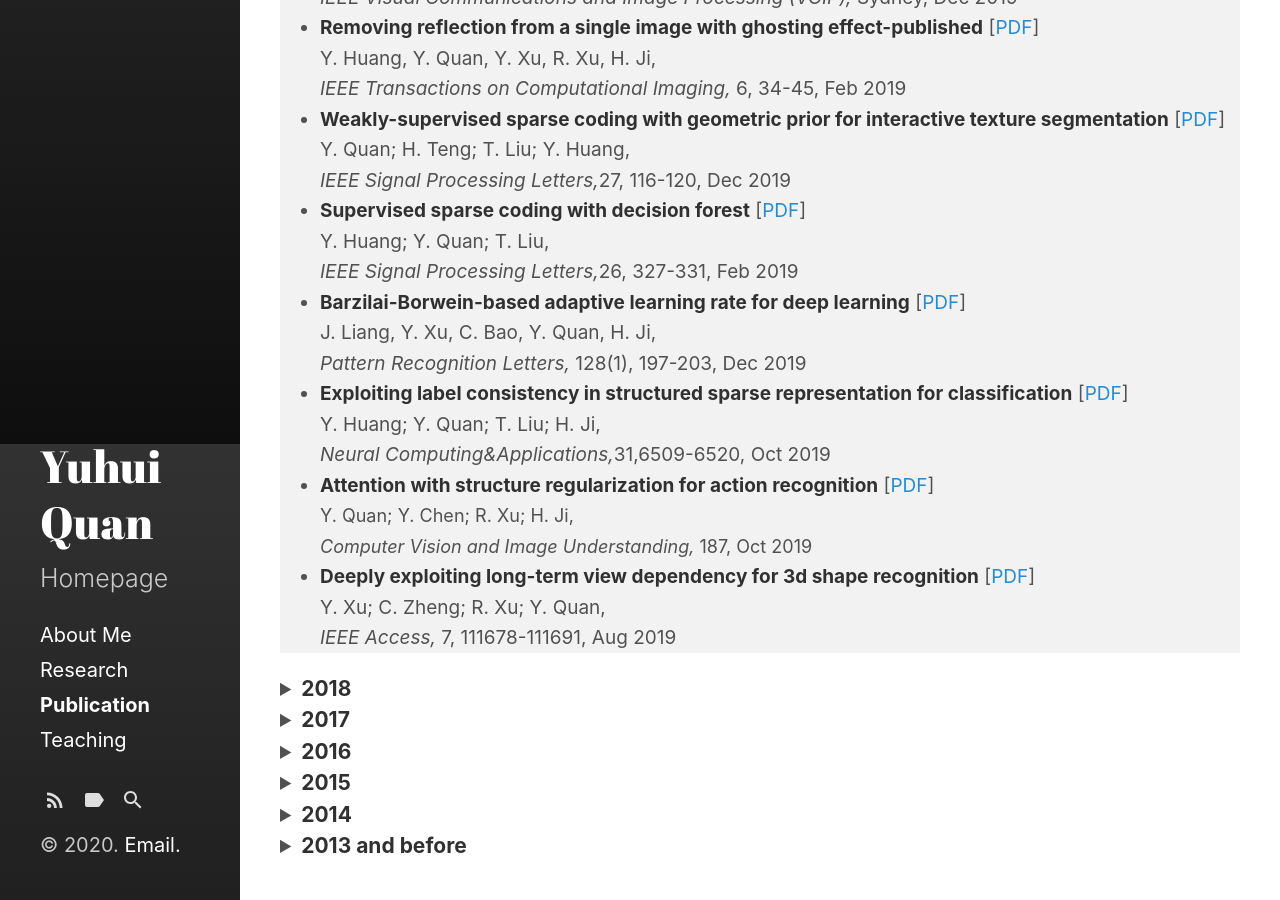
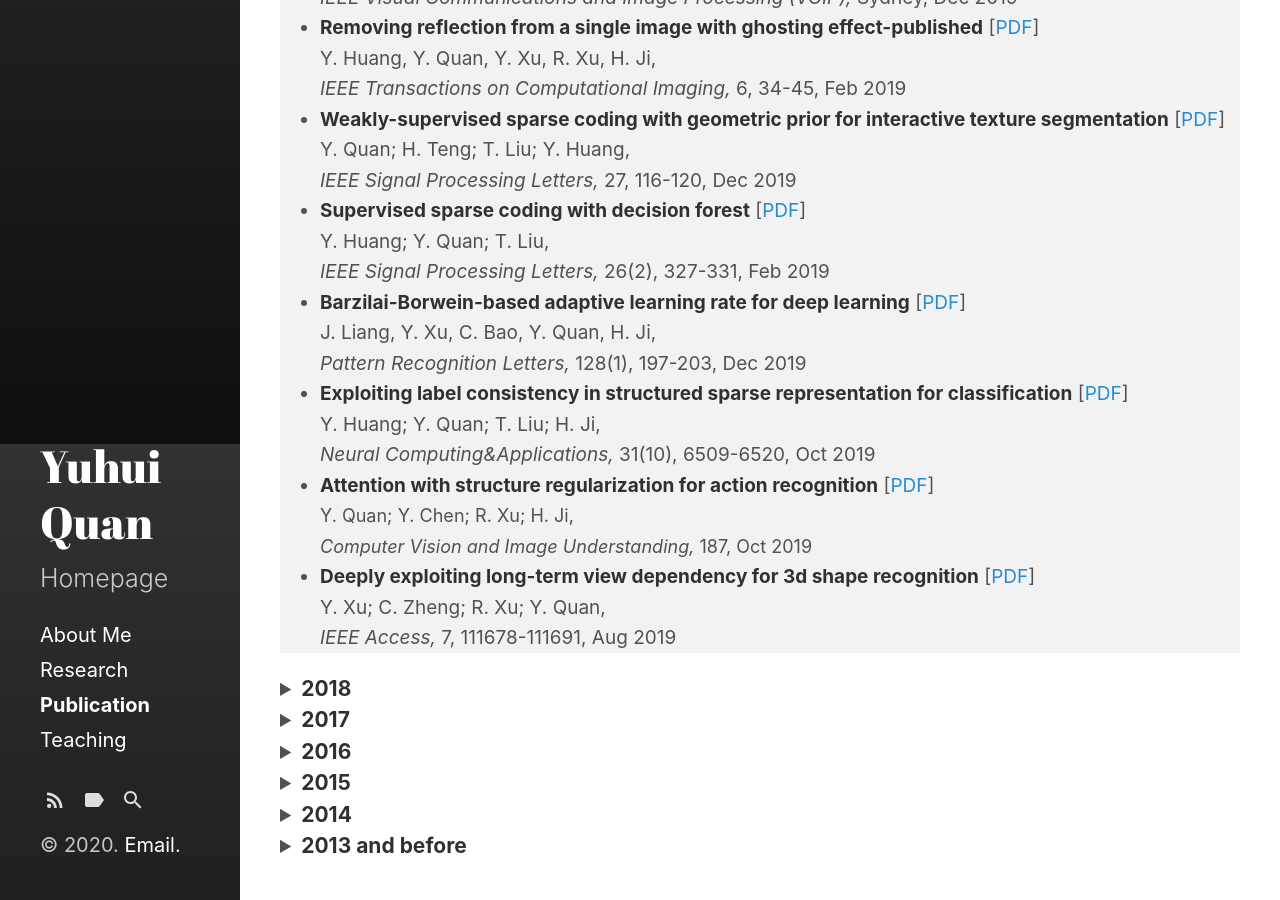
Before and after one commit to Dofboom/Dofboom.github.io, a Jekyll site: the page built from category/c.md, in a window 1280 px wide and 900 px high, scrolled down 456 px. Built offline with Jekyll 4.4.1, drawn with Linux system fonts in a browser that asks for light colours.

Commit message:
Update c.md

```diff
--- a/category/c.md
+++ b/category/c.md
@@ -17,31 +17,31 @@ title: Publication
 <ul style="background-color: #f2f2f2;">
 <li><span style="font-size: 95%;"><strong>Deep learning for seeing through window with raindrops</strong> [<a href="https://github.com/Dofboom/Dofboom.github.io/raw/master/papers/2019/Deep%20Learning%20for%20Seeing%20ThroughWindowWith%20Raindrops.pdf" download="CSDN">PDF</a>]</span><br />
 <span style="font-size: 95%;"> Y. Quan; S. Deng; Y. Chen; H. Ji,<br />
- <em> IEEE International Conference on Computer Vision (ICCV),</em>Seoul, Oct 2019</span></li>
+ <em> IEEE International Conference on Computer Vision (ICCV), </em>Seoul, Oct 2019</span></li>
 <li><span style="font-size: 95%;"><strong>Multi-view rank pooling for 3D object recognition</strong> [<a href="https://github.com/Dofboom/Dofboom.github.io/raw/master/papers/2019/Multi-view%20Rank%20Pooling%20for%203D%20Object%20Recognition.pdf" download="github2">PDF</a>]</span><br />
 <span style="font-size: 95%;"> C. Zheng, Y. Xu, R. Xu, H. Chi, Y. Quan,<br />
  <em> IEEE Visual Communications and Image Processing (VCIP), </em>Sydney, Dec 2019</span></li>
 <li><span style="font-size: 95%;"><strong>Removing reflection from a single image with ghosting effect-published</strong> [<a href="https://github.com/Dofboom/Dofboom.github.io/raw/master/papers/2019/Removing%20Reflection%20From%20a%20Single%20Image%20With%20Ghosting%20Effect-published.pdf" download="github3">PDF</a>]</span><br />
 <span style="font-size: 95%;"> Y. Huang, Y. Quan, Y. Xu, R. Xu, H. Ji,<br />
- <em> IEEE Transactions on Computational Imaging, </em> 6, 34-45, Feb 2019</span></li>
+ <em> IEEE Transactions on Computational Imaging, </em>6, 34-45, Feb 2019</span></li>
  <li><span style="font-size: 95%;"><strong>Weakly-supervised sparse coding with geometric prior for interactive texture segmentation</strong> [<a href="https://github.com/Dofboom/Dofboom.github.io/raw/master/papers/2019/Weakly-Supervised%20Sparse%20Coding%20with%20Geometric%20Prior%20for%20Interactive%20Texture%20Segmentation.pdf" download="github4">PDF</a>]</span><br />
 <span style="font-size: 95%;"> Y. Quan; H. Teng; T. Liu; Y. Huang,<br />
- <em> IEEE Signal Processing Letters,</em>27, 116-120, Dec 2019</span></li>
+ <em> IEEE Signal Processing Letters, </em>27, 116-120, Dec 2019</span></li>
  <li><span style="font-size: 95%;"><strong>Supervised sparse coding with decision forest</strong> [<a href="https://github.com/Dofboom/Dofboom.github.io/raw/master/papers/2019/Supervised%20Sparse%20Coding%20With%20Decision%20Forest.pdf" download="github5">PDF</a>]</span><br />
 <span style="font-size: 95%;"> Y. Huang; Y. Quan; T. Liu,<br />
- <em> IEEE Signal Processing Letters,</em>26, 327-331, Feb 2019</span></li>
+ <em> IEEE Signal Processing Letters, </em>26(2), 327-331, Feb 2019</span></li>
  <li><span style="font-size: 95%;"><strong>Barzilai-Borwein-based adaptive learning rate for deep learning</strong> [<a href="https://github.com/Dofboom/Dofboom.github.io/raw/master/papers/2019/Barzilai%E2%80%93Borwein-based%20adaptive%20learning%20rate%20for%20deep%20learning.pdf" download="github6">PDF</a>]</span><br />
 <span style="font-size: 95%;"> J. Liang, Y. Xu, C. Bao, Y. Quan, H. Ji,<br />
  <em> Pattern Recognition Letters, </em>128(1), 197-203, Dec 2019</span></li>
 <li><span style="font-size: 95%;"><strong>Exploiting label consistency in structured sparse representation for classification</strong> [<a href="https://github.com/Dofboom/Dofboom.github.io/raw/master/papers/2019/Exploiting%20label%20consistency%20in%20structured%20sparse%20representation%20for%20classification.pdf" download="github7">PDF</a>] </span><br />
 <span style="font-size: 95%;"> Y. Huang; Y. Quan; T. Liu; H. Ji,<br />
-<em> Neural Computing&Applications,</em>31,6509-6520, Oct 2019</span></li>
+<em> Neural Computing&Applications, </em>31(10), 6509-6520, Oct 2019</span></li>
 <li><span style="font-size: 95%;"><strong>Attention with structure regularization for action recognition</strong> [<a href="https://github.com/Dofboom/Dofboom.github.io/raw/master/papers/2019/Attention%20with%20structure%20regularization%20for%20action%20recognition.pdf" download="github8">PDF</a>]<br />
 <span style="font-size: 95%;"> Y. Quan; Y. Chen; R. Xu; H. Ji,<br />
-<em> Computer Vision and Image Understanding,</em> 187, Oct 2019</span></span></li>
+<em> Computer Vision and Image Understanding, </em>187, Oct 2019</span></span></li>
 <li><span style="font-size: 95%;"><strong>Deeply exploiting long-term view dependency for 3d shape recognition</strong> [<a href="https://github.com/Dofboom/Dofboom.github.io/raw/master/papers/2019/Deeply%20Exploiting%20Long-Term%20View%20Dependency%20for%203D%20Shape%20Recognition.pdf" download="github9">PDF</a>] </span><br />
 <span style="font-size: 95%;"> Y. Xu; C. Zheng; R. Xu; Y. Quan,<br />
-<em> IEEE Access,</em>  7,  111678-111691, Aug 2019</span></li>
+<em> IEEE Access, </em>7, 111678-111691, Aug 2019</span></li>
 </ul>
 </details>
 
@@ -64,13 +64,13 @@ title: Publication
 <ul style="background-color: #f2f2f2;">
 <li><span style="font-size: 95%;"><strong>Estimating defocus blur via rank of local patches</strong> [<a href="https://github.com/Dofboom/Dofboom.github.io/raw/master/papers/2017/Estimating%20Defocus%20Blur%20via%20Rank%20of%20Local%20Patches.pdf" download="github12">PDF</a>]<br />
 <span style="font-size: 95%;"> G. Xu; Y. Quan; H. Ji,<br />
-<em> IEEE International Conference on Computer Vision (ICCV),</em> Venice, Oct 2017</span></span></li>
+<em> IEEE International Conference on Computer Vision (ICCV), </em>Venice, Oct 2017</span></span></li>
 <li><span style="font-size: 95%;"><strong>Image-based action recognition using hint-enhanced deep neural network</strong> [<a href="https://github.com/Dofboom/Dofboom.github.io/raw/master/papers/2017/Image-based%20action%20recognition%20using%20hint-enhanced%20deep%20neural%20network.pdf" download="github13">PDF</a>] </span><br />
 <span style="font-size: 95%;"> T. Qi; Y. Xu; Y. Quan; Y. Wang; H. Ling,<br />
-<em> Neurocomputing,</em>  267,  475-488, Dec 2017</span></li>
+<em>Neurocomputing, </em>267, 475-488, Dec 2017</span></li>
 <li><span style="font-size: 95%;"><strong>Spatiotemporal lacunarity spectrum for dynamic texture classification</strong> [<a href="https://github.com/Dofboom/Dofboom.github.io/raw/master/papers/2017/Spatiotemporal%20lacunarity%20spectrum%20for%20dynamic%20texture%20classification.pdf" download="github14">PDF</a>] </span><br />
 <span style="font-size: 95%;"> Y. Quan; Y. Sun; Y. Xu,<br />
-<em> Computer Vision and Image Understanding,</em>  165,  85-96, Dec 2017</span></li>
+<em>Computer Vision and Image Understanding, </em>165, 85-96, Dec 2017</span></li>
 </ul>
 </details>
 
@@ -80,7 +80,7 @@ title: Publication
 <ul style="background-color: #f2f2f2;">
 <li><span style="font-size: 95%;"><strong>Equiangular kernel dictionary learning with applications to dynamic texture analysis</strong> [<a href="https://github.com/Dofboom/Dofboom.github.io/raw/master/papers/2016/Equiangular%20Kernel%20Dictionary%20Learning%20with%20Applications%20to%20Dynamic%20Texture%20Analysis.pdf" download="github15">PDF</a>]<br />
 <span style="font-size: 95%;">Y. Quan; C. Bao; H. Ji,<br />
-<em> IEEE Conference on Computer Vision and Pattern Recognition (CVPR),</em> 2016</span></span></li>
+<em>IEEE Conference on Computer Vision and Pattern Recognition (CVPR),</em> 2016</span></span></li>
 <li><span style="font-size: 95%;"><strong>Sparse coding for classification via discrimination ensemble</strong> [<a href="https://github.com/Dofboom/Dofboom.github.io/raw/master/papers/2016/Sparse%20Coding%20for%20Classification%20via%20Discrimination%20Ensemble.pdf" download="github16">PDF</a>]<br />
 <span style="font-size: 95%;">Y. Quan; Y. Xu; Y. Sun; Y. Huang; H. Ji,<br />
 <em> IEEE Conference on Computer Vision and Pattern Recognition (CVPR),</em> 2016</span></span></li>
```
Also changed, not shown: other parts of category/c.md (+2 -2 lines).
